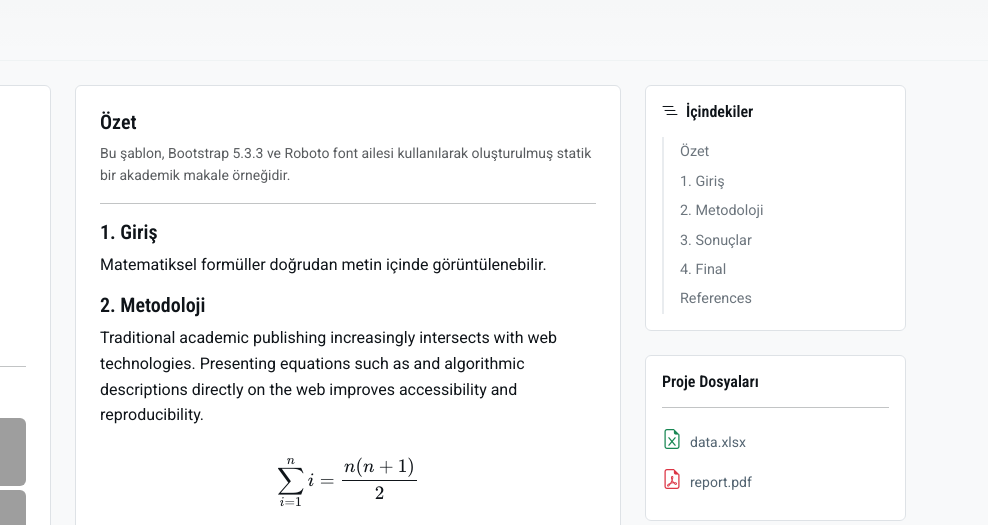
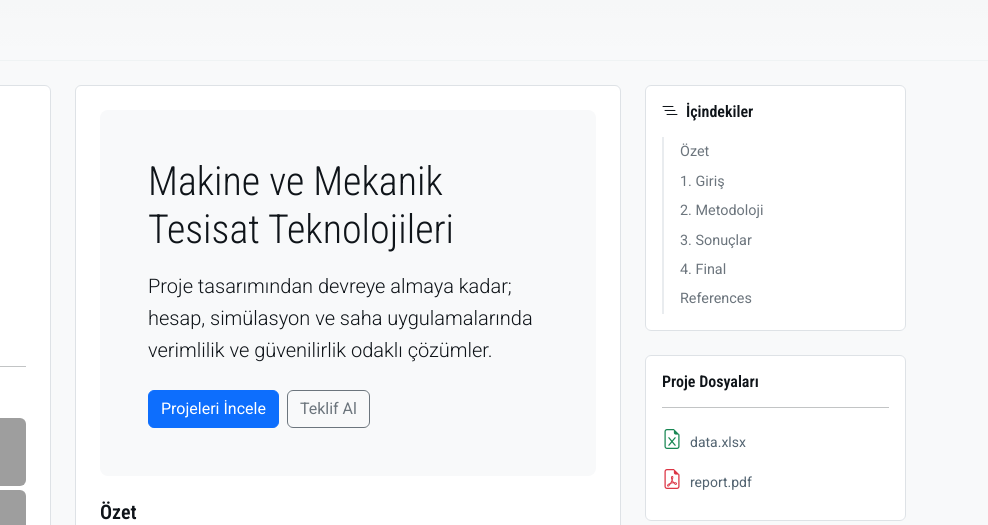
Before and after one commit to grkneng/karalama_defteri, a plain HTML site: page index.html in a window 1280 px wide. Shown: the part 219-744 px from the top of the page, 292-1280 px from the left. Drawn offline with nearby package versions, Linux system fonts and the light colour scheme; grey boxes are pictures that could not be loaded; a small style sheet from the web is missing.

Commit message:
Ana Sayfa - Hero Section

```diff
--- a/index.html
+++ b/index.html
@@ -118,8 +118,21 @@
 
                 <article class="col-lg-6">
                     <div class="panel p-4 border rounded">
+                        <div class="bg-light p-5 rounded-3 h-100 d-flex flex-column justify-content-center">
+                            <h1 class="display-6 mb-3">Makine ve Mekanik Tesisat Teknolojileri</h1>
+                            <p class="lead mb-4">
+                                Proje tasarımından devreye almaya kadar; hesap, simülasyon ve saha uygulamalarında
+                                verimlilik ve güvenilirlik odaklı çözümler.
+                            </p>
+
+                            <div class="d-flex flex-wrap gap-2">
+                                <a href="#projeler" class="btn btn-primary">Projeleri İncele</a>
+                                <a href="#iletisim" class="btn btn-outline-secondary">Teklif Al</a>
+                            </div>
+                        </div>
+
                         <section id="abstract">
-                            <h5 class="fw-semibold">Özet</h5>
+                            <h5 class="fw-semibold mt-4">Özet</h5>
                             <p class="small text-muted">
                                 Bu şablon, Bootstrap 5.3.3 ve Roboto font ailesi kullanılarak oluşturulmuş statik bir
                                 akademik makale örneğidir.
```
